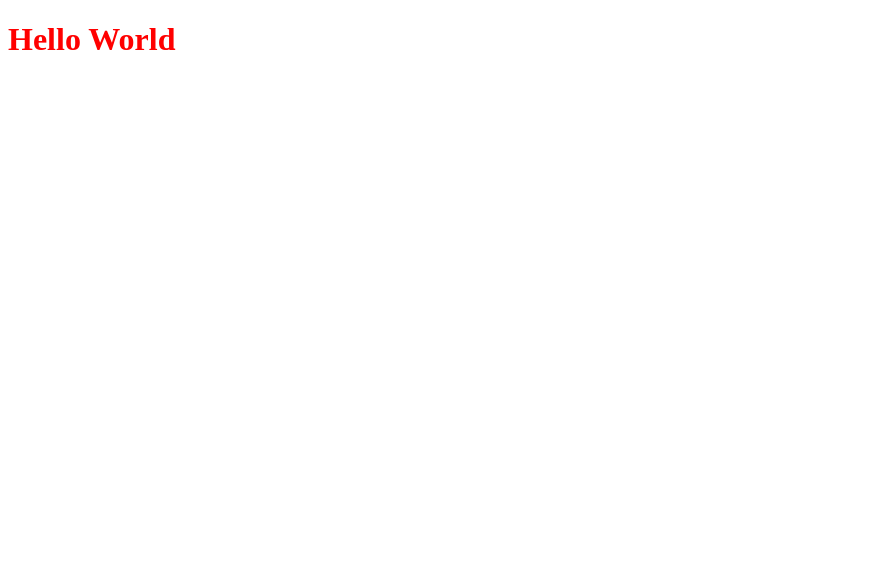
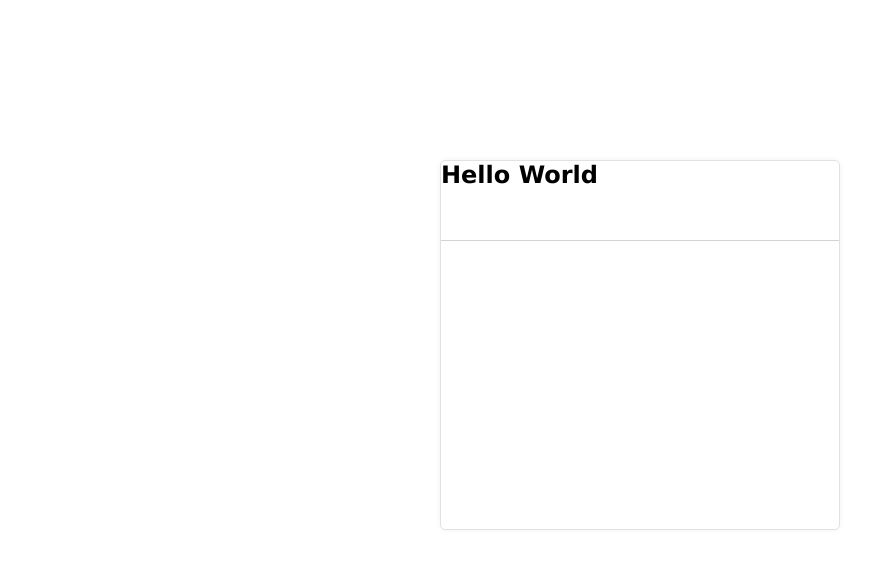
Before and after one commit to MathyEM/frontend-test-vuejs, a Vue app: page / in a window 1280 px wide. Shown: the top 568 px of the page, without its empty margins (0-895 px from the left). Built offline with nearby package versions, Linux system fonts and the light colour scheme.

Commit message:
Added base styling for user-container

```diff
--- a/src/App.vue
+++ b/src/App.vue
@@ -1,5 +1,7 @@
 <template>
-  <h1>Hello World</h1>
+  <section class="user-container">
+    <h1>Hello World</h1>
+  </section>
 </template>
 
 <script>
@@ -11,8 +13,90 @@ export default {
 </script>
 
 <style lang="scss">
-  $color: red;
-  h1 {
-    color: $color;
+/// VARIABLES START
+$lightgreen: lighten(rgb(0, 158, 61), 10);
+$green: green;
+$white: white;
+$black: lighten(black, 20%);
+$darkgray: darkgray;
+$gray: gray;
+$lightgray: lighten(lightgray, 6%);
+$red: lighten(red, 25%);
+$blue: saturate(dodgerblue, 10%);
+
+$vertical-padding: 0.5rem;
+$side-padding: 1rem;
+
+$border-radius: 5px;
+/// VARIABLES END
+
+/// MIXINS START
+@mixin no-select {
+  -webkit-touch-callout: none; /* iOS Safari */
+    -webkit-user-select: none; /* Safari */
+     -khtml-user-select: none; /* Konqueror HTML */
+       -moz-user-select: none; /* Old versions of Firefox */
+        -ms-user-select: none; /* Internet Explorer/Edge */
+            user-select: none; /* Non-prefixed version, currently
+                                  supported by Chrome, Edge, Opera and Firefox */
+}
+/// MIXINS END
+
+/// BASE STYLING START
+* {
+  margin: 0;
+  padding: 0;
+  box-sizing: border-box;
+  font-family:'Lucida Sans', 'Lucida Sans Regular', 'Lucida Grande', 'Lucida Sans Unicode', Geneva, Verdana, sans-serif
+}
+
+h4 {
+  font-size: 0.75rem;
+  letter-spacing: 0.1rem;
+  text-transform: uppercase;
+  color: $darkgray;
+}
+
+h5 {
+  font-size: 1rem;
+  color: $black;
+  font-weight: normal;
+}
+
+a {
+  text-decoration: none;
+  color: $darkgray;
+}
+
+a:hover, .value:hover, .item:hover {
+  filter: brightness(0.9);
+  transition: background-color 100ms;
+}
+/// BASE STYLING END
+
+// CONTAINER START
+.user-container {
+  margin: auto;
+  margin-top: 10rem;
+  max-width: 400px;
+  border: $lightgray solid 1px;
+  border-radius: $border-radius;
+  box-shadow: 0 0 5px 0px rgba(136, 136, 136, 0.1);
+
+  display: grid;
+  grid-template-rows: 5rem 2rem 8rem minmax(8rem, auto);
+
+  & > :not(div:last-child) {
+    border-bottom: lightgray solid 1px;
   }
+
+  .base-info, .category, .activity, .orders {
+    padding: $vertical-padding $side-padding;
+  }
+
+  div {
+    display: inline-block;
+  }
+}
+
 </style>
```
